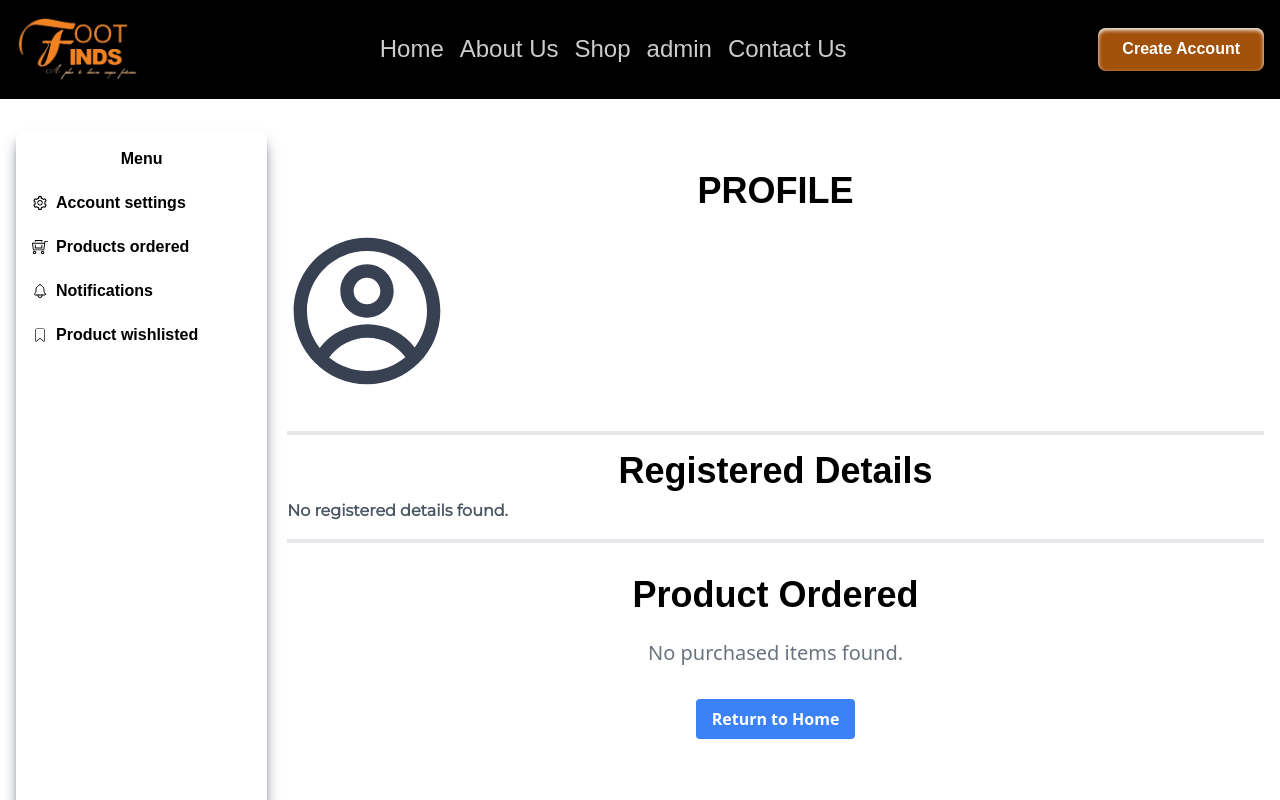
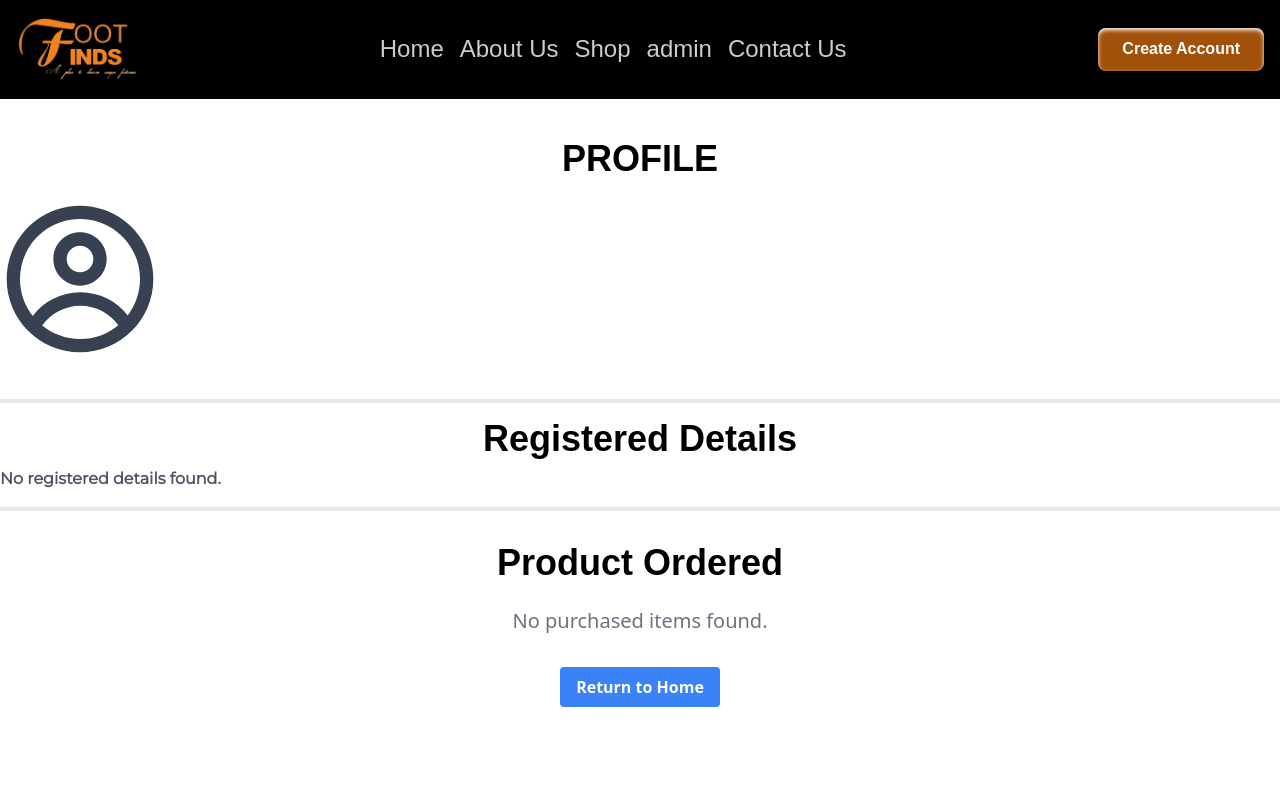
Before and after one commit to TaiwoSoftware/footfind, a React (Vite) app: page /profile in a window 1280 px wide. Shown: the top 800 px of the page. Built offline with nearby package versions, Linux system fonts and the light colour scheme; a web font is replaced by a local one.

Commit message:
done with this project

```diff
--- a/src/components/Auth/Profile.tsx
+++ b/src/components/Auth/Profile.tsx
@@ -1,9 +1,4 @@
 import { NavContainer } from "../NavContainer";
-import { SidebarMenu } from "./SidebarMenu";
-import { AiOutlineSetting } from "react-icons/ai";
-import { TfiShoppingCartFull } from "react-icons/tfi";
-import { IoNotificationsOutline } from "react-icons/io5";
-import { CiBookmark } from "react-icons/ci";
 import { CgProfile } from "react-icons/cg";
 import { ProfileDetails } from "./ProfileDetails";
 import { ProductOrdered } from "./ProductOrdered";
@@ -12,68 +7,40 @@ import { motion } from "framer-motion";
 const Profile: React.FC = () => {
   return (
     <div>
+      {/* Navbar */}
       <div className="bg-black">
         <NavContainer />
       </div>
-      <div className="flex px-4 py-8 gap-5">
-        {/* Sidebar */}
-        <motion.div
-          className="w-1/4 bg-white shadow-lg shadow-gray-500 h-screen rounded-lg p-4 text-center"
-          initial={{ x: -100, opacity: 0 }}
-          animate={{ x: 0, opacity: 1 }}
-          transition={{ duration: 0.6, ease: "easeOut" }}
-        >
-          <motion.h1
-            className="font-bold font-customNunito"
-            initial={{ opacity: 0 }}
-            animate={{ opacity: 1 }}
-            transition={{ duration: 0.6, delay: 0.2 }}
-          >
-            Menu
-          </motion.h1>
-          {[
-            { icon: <AiOutlineSetting />, title: "Account settings" },
-            { icon: <TfiShoppingCartFull />, title: "Products ordered" },
-            { icon: <IoNotificationsOutline />, title: "Notifications" },
-            { icon: <CiBookmark />, title: "Product wishlisted" },
-          ].map((menu, index) => (
-            <motion.div
-              key={index}
-              whileHover={{ scale: 1.1 }}
-              whileTap={{ scale: 0.9 }}
-              transition={{ type: "spring", stiffness: 300 }}
-            >
-              <SidebarMenu icon={menu.icon} menuTitle={menu.title} />
-            </motion.div>
-          ))}
-        </motion.div>
 
       {/* Profile Section */}
       <motion.div
-          className="mt-10 text-center w-full"
+        className="mt-10 text-center w-full px-4 lg:px-0"
         initial={{ opacity: 0, scale: 0.8 }}
         animate={{ opacity: 1, scale: 1 }}
         transition={{ duration: 0.6, ease: "easeOut" }}
       >
         <motion.h1
-            className="text-center text-black text-4xl font-bold font-customNunito"
+          className="text-center text-black text-3xl lg:text-4xl font-bold font-customNunito"
           initial={{ y: -50, opacity: 0 }}
           animate={{ y: 0, opacity: 1 }}
           transition={{ duration: 0.5, ease: "easeOut" }}
         >
           PROFILE
         </motion.h1>
+
+        {/* Profile Icon */}
         <motion.div
           className="mx-auto mt-5"
           initial={{ scale: 0 }}
           animate={{ scale: 1 }}
           transition={{ duration: 0.5, delay: 0.2 }}
         >
-            <CgProfile className="text-[10rem] text-gray-700" />
+          <CgProfile className="text-[6rem] lg:text-[10rem] text-gray-700" />
         </motion.div>
 
+        {/* Profile Details */}
         <motion.div
-            className="text-left mt-10"
+          className="text-left mt-10 px-4 lg:px-0"
           initial={{ opacity: 0 }}
           animate={{ opacity: 1 }}
           transition={{ duration: 0.8, delay: 0.4 }}
@@ -90,7 +57,6 @@ const Profile: React.FC = () => {
         </motion.div>
       </motion.div>
     </div>
-    </div>
   );
 };
 
```
Lines whose indentation alone changed are shown as unchanged.
